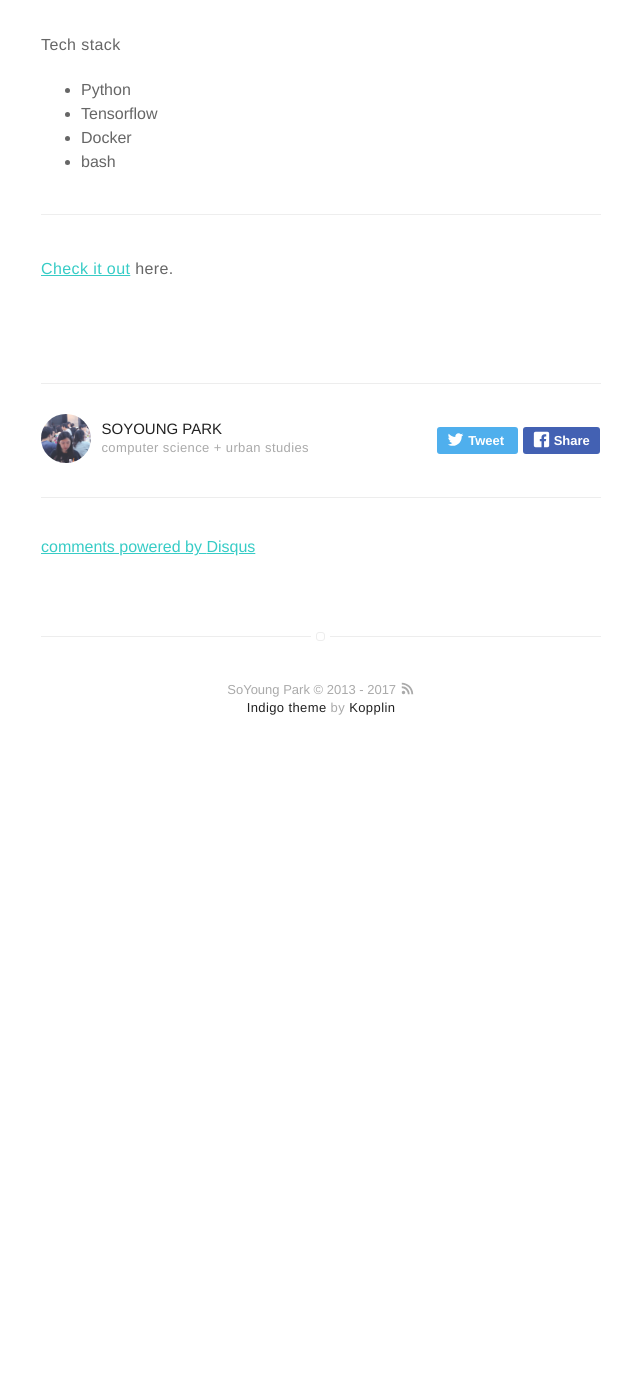
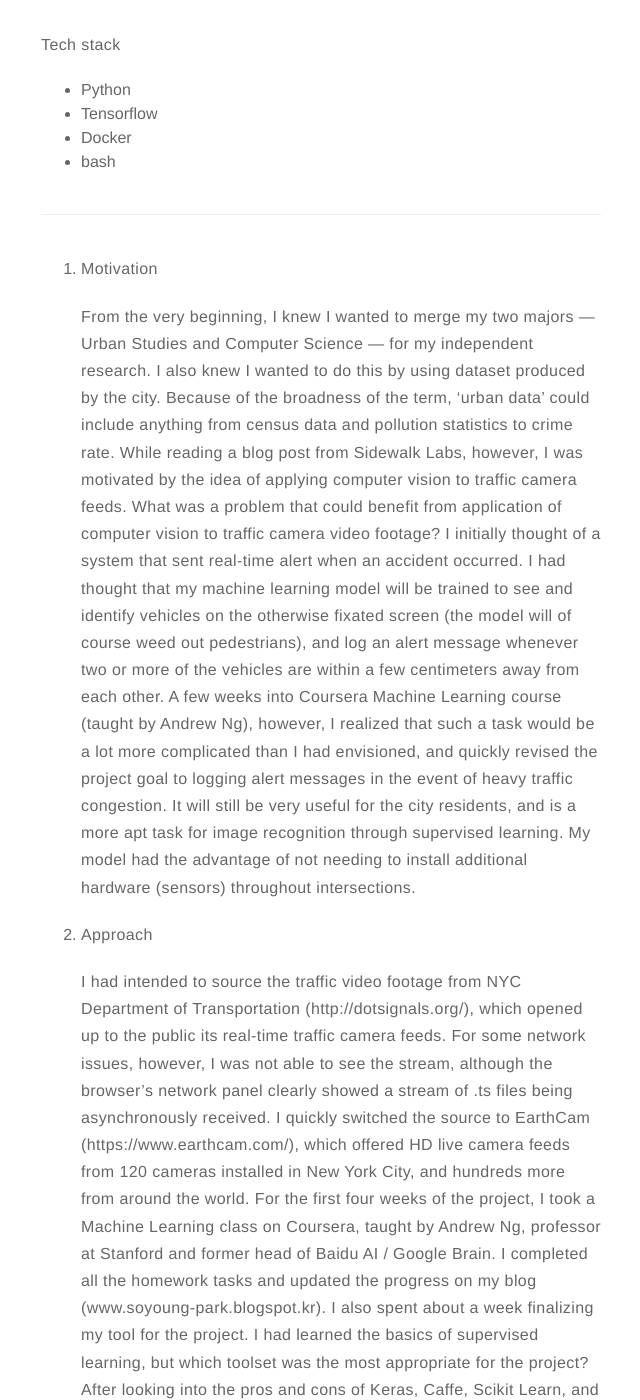
Before and after one commit to soyoungpark/soyoungpark.github.io, a Jekyll site: the page built from _posts/2017-08-14-tensorflow-traffic-congestion.markdown, in a window 1280 px wide and 1400 px high, scrolled down 784 px. Shown: the whole window, without its empty margins (319-959 px from the left). Built offline with Jekyll 4.4.1, drawn with Linux system fonts in a browser that asks for light colours; comment, search, counter and statistics services are not loaded; before the commit the page ends 1563 px from its top, so only the background shows below that; some of the changed text lies outside the part shown.

Commit message:
front end changes

```diff
--- a/_posts/2017-08-14-tensorflow-traffic-congestion.markdown
+++ b/_posts/2017-08-14-tensorflow-traffic-congestion.markdown
@@ -13,7 +13,7 @@ author: soyoungpark
 externalLink: false
 ---
 
-Used Tensorflow to fine-tune last layer of Inception v3 which was already trained on Imagenet,
+Used Tensorflow to fine-tune last layer of Inception v3 and built a traffic congestion level classifier.
 
 ---
 
@@ -26,4 +26,17 @@ Tech stack
 
 ---
 
+1. Motivation
+
+	From the very beginning, I knew I wanted to merge my two majors — Urban Studies and Computer Science — for my independent research. I also knew I wanted to do this by using dataset produced by the city. Because of the broadness of the term, ‘urban data’ could include anything from census data and pollution statistics to crime rate. While reading a blog post from Sidewalk Labs, however, I was motivated by the idea of applying computer vision to traffic camera feeds.
+	What was a problem that could benefit from application of computer vision to traffic camera video footage? I initially thought of a system that sent real-time alert when an accident occurred. I had thought that my machine learning model will be trained to see and identify vehicles on the otherwise fixated screen (the model will of course weed out pedestrians), and log an alert message whenever two or more of the vehicles are within a few centimeters away from each other. A few weeks into Coursera Machine Learning course (taught by Andrew Ng), however, I realized that such a task would be a lot more complicated than I had envisioned, and quickly revised the project goal to logging alert messages in the event of heavy traffic congestion. It will still be very useful for the city residents, and is a more apt task for image recognition through supervised learning. My model had the advantage of not needing to install additional hardware (sensors) throughout intersections.
+
+2. Approach
+
+	I had intended to source the traffic video footage from NYC Department of Transportation (http://dotsignals.org/), which opened up to the public its real-time traffic camera feeds. For some network issues, however, I was not able to see the stream, although the browser’s network panel clearly showed a stream of .ts files being asynchronously received. I quickly switched the source to EarthCam (https://www.earthcam.com/), which offered HD live camera feeds from 120 cameras installed in New York City, and hundreds more from around the world.
+	For the first four weeks of the project, I took a Machine Learning class on Coursera, taught by Andrew Ng, professor at Stanford and former head of Baidu AI / Google Brain. I completed all the homework tasks and updated the progress on my blog (www.soyoung-park.blogspot.kr).
+	I also spent about a week finalizing my tool for the project. I had learned the basics of supervised learning, but which toolset was the most appropriate for the project? After looking into the pros and cons of Keras, Caffe, Scikit Learn, and Tensorflow, I chose Tensorflow, mainly because it is more low-level and helpful for when I want to implement deep learning algorithms myself. For this particular project, as it is my first project using a machine learning library, I would mainly be using Tensorflow’s high-level library, but I was excited by the possibility of switching to low-level later on in my career for custom implementation of deep learning algorithms.
+	As for training the model, because of the sheer size of input data that I was dealing with (video data), I learned that it could potentially take up to weeks to fully train the model from scratch. For the purpose of this research, however, I needed to be able to experiment and quickly pivot the direction if necessary. So I decided to re-train the final layer of Inception v3, which is an image classificaiton model already trained on extensive image data (ImageNet). The model was not specialized as a traffic congestion classifier, however, so I needed to fine-tune the model by training its last layer.
+
+
 [Check it out](http://soyoungpark.github.io/tftraffic/) here.
```
